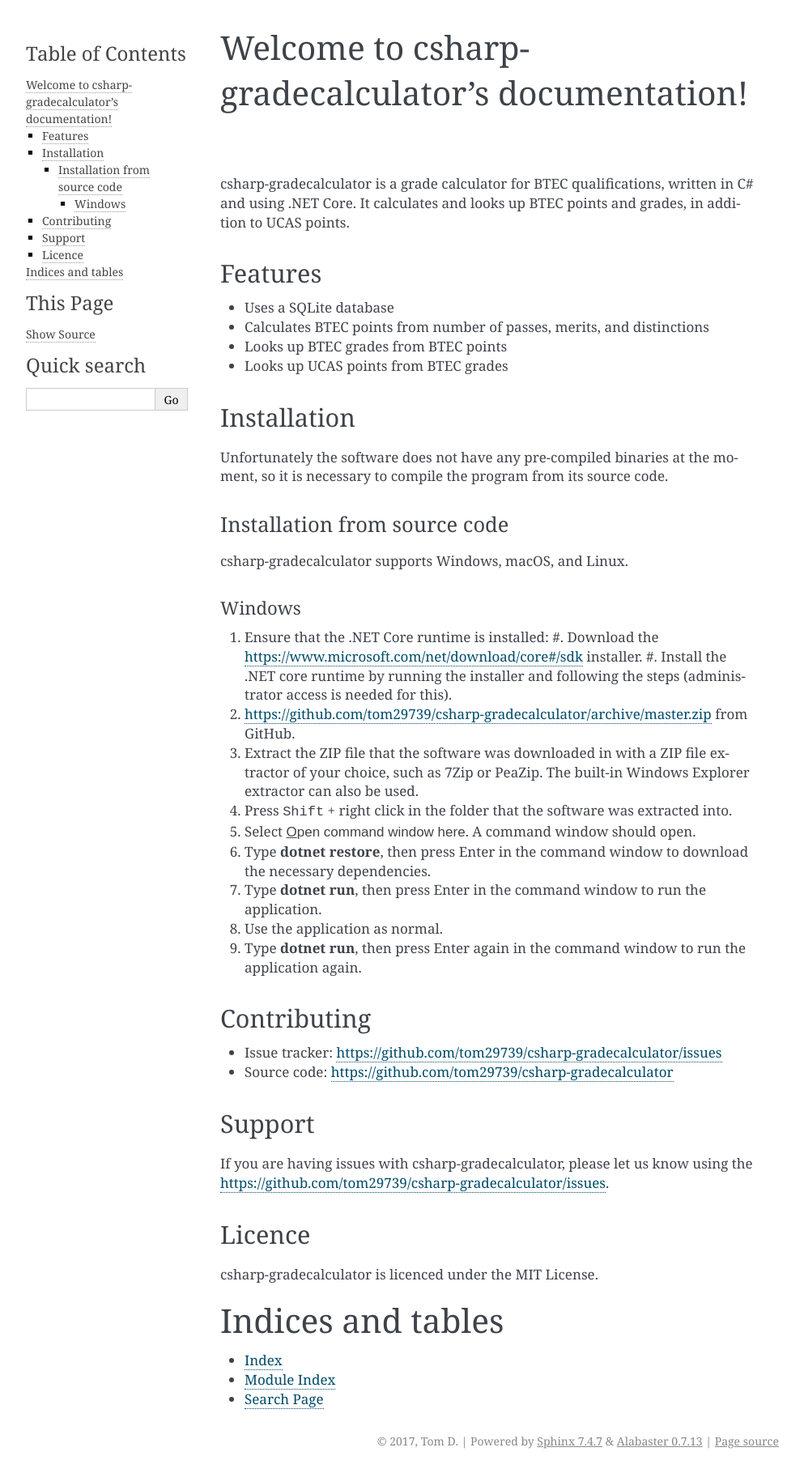
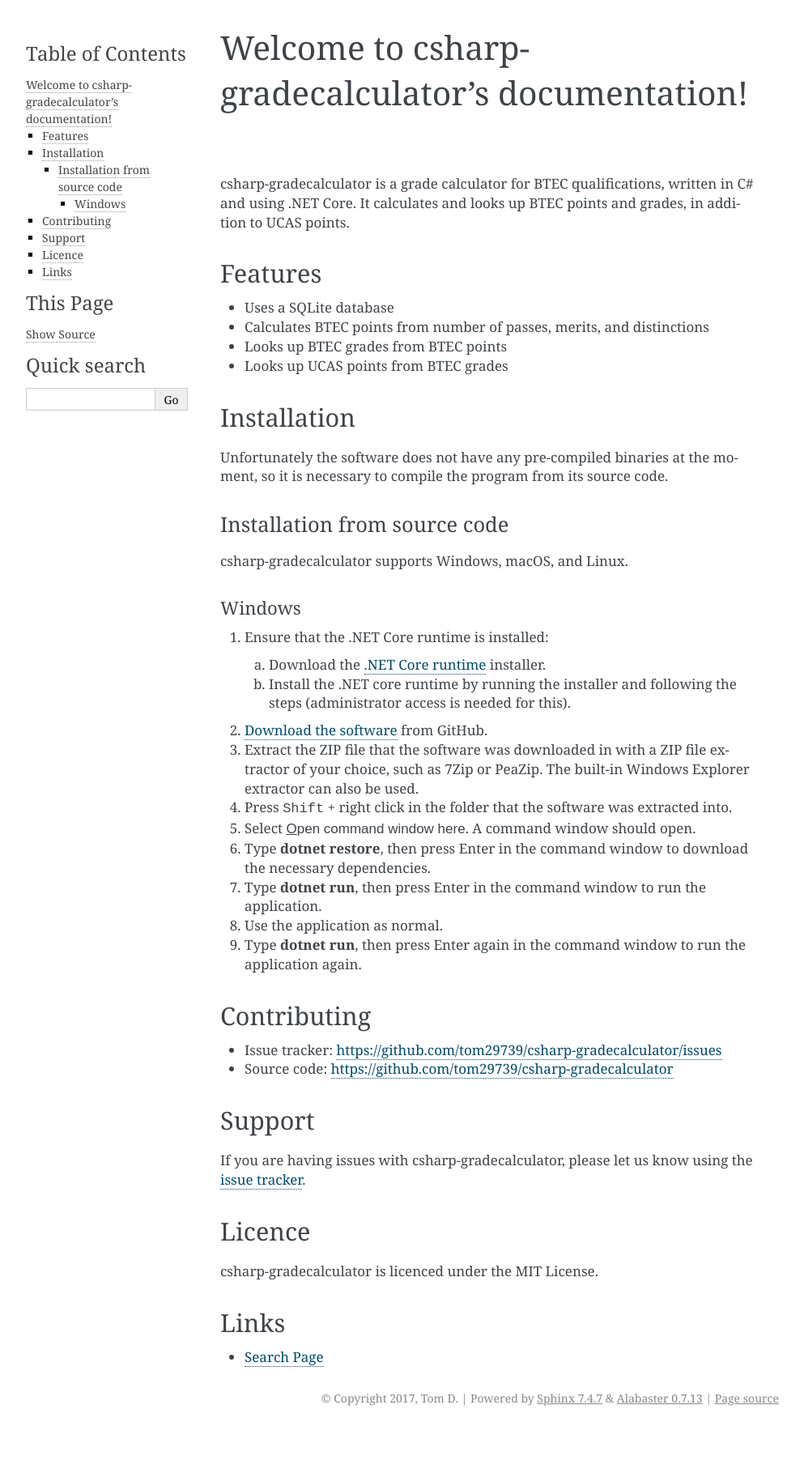
Before and after one commit to tom29739/csharp-gradecalculator, a Sphinx documentation site: the page built from docs/index.rst, in a window 1280 px wide. Shown: the whole page at 81% size, without its empty margins (148-1141 px from the left). Built offline with Sphinx 7.4.7, drawn with Linux system fonts in a browser that asks for light colours; after the commit the page ends 1766 px from its top, so only the background shows below that.

Commit message:
Cleanup and fix docs

```diff
--- a/docs/conf.py
+++ b/docs/conf.py
@@ -47,7 +47,7 @@ master_doc = 'index'
 
 # General information about the project.
 project = 'csharp-gradecalculator'
-copyright = ' 2017, Tom D'
+copyright = ' Copyright 2017, Tom D'
 author = 'Tom D'
 
 # The version info for the project you're documenting, acts as replacement for
--- a/docs/index.rst
+++ b/docs/index.rst
@@ -46,11 +39,11 @@ Windows
 ^^^^^^^
 
 #. Ensure that the .NET Core runtime is installed:
-   #. Download the `https://www.microsoft.com/net/download/core#/sdk`_
-   installer.
-   #. Install the .NET core runtime by running the installer and following
-   the steps (administrator access is needed for this).
-#. `https://github.com/tom29739/csharp-gradecalculator/archive/master.zip`_ from GitHub.
+
+   a. Download the `.NET Core runtime`_ installer.
+   b. Install the .NET core runtime by running the installer and following the steps (administrator access is needed for this).
+
+#. `Download the software`_ from GitHub.
 #. Extract the ZIP file that the software was downloaded in with a ZIP file extractor of your choice, such as 7Zip or PeaZip. The built-in Windows Explorer extractor can also be used.
 #. Press :kbd:`Shift` + right click in the folder that the software was extracted into.
 #. Select :guilabel:`&Open command window here`. A command window should open.
@@ -68,20 +61,18 @@ Contributing
 Support
 -------
 
-If you are having issues with csharp-gradecalculator, please let us know using the `https://github.com/tom29739/csharp-gradecalculator/issues`_.
+If you are having issues with csharp-gradecalculator, please let us know using the `issue tracker`_.
 
 Licence
 -------
 
 csharp-gradecalculator is licenced under the MIT License.
 
-Indices and tables
-==================
+Links
+-----
 
-* :ref:`genindex`
-* :ref:`modindex`
 * :ref:`search`
 
-.. _`https://www.microsoft.com/net/download/core#/sdk`: .NET%20Core%20runtime
-.. _`https://github.com/tom29739/csharp-gradecalculator/archive/master.zip`: Download%20the%20software
-.. _`https://github.com/tom29739/csharp-gradecalculator/issues`: issue%20tracker
+.. _.NET Core runtime: https://www.microsoft.com/net/download/core#/sdk
+.. _Download the software: https://github.com/tom29739/csharp-gradecalculator/archive/master.zip
+.. _issue tracker: https://github.com/tom29739/csharp-gradecalculator/issues
```
Also changed, not shown: other parts of docs/index.rst (+0 -7 lines).
